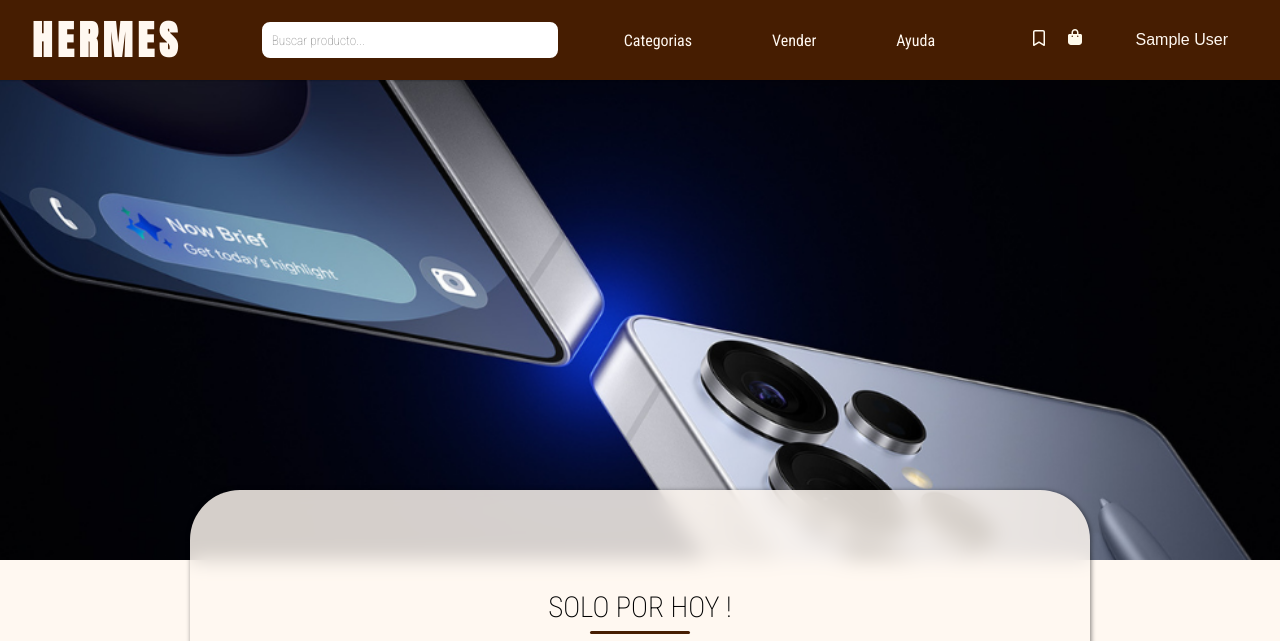
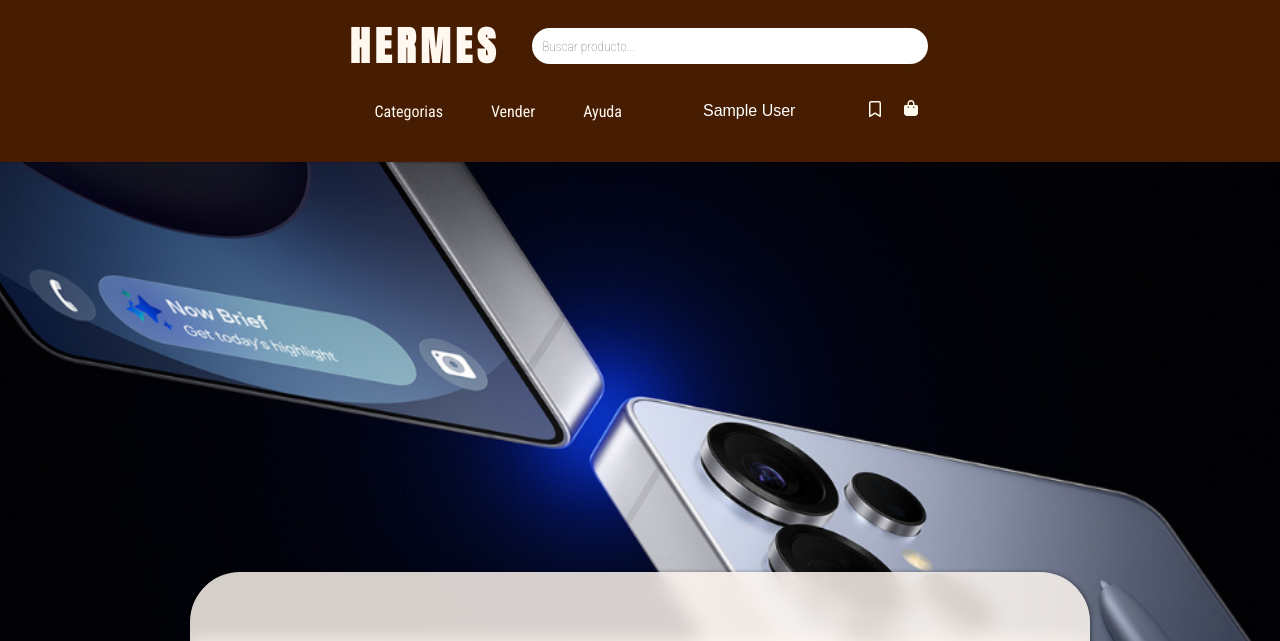
Before and after one commit to lorian49-dev/products-search, a PHP site: page /home.php in a window 1280 px wide. Shown: the top 641 px of the page. Run offline with PHP 8.4, Linux system fonts and the light colour scheme; the visitor is signed in with stand-in values (Sample User, id 1).

Commit message:
Header Changes

```diff
--- a/home.css
+++ b/home.css
@@ -15,12 +15,26 @@ body{
 
 header{
     width: 100%;
-    height: 80px;
     display: flex;
+    flex-direction: column;
     justify-content: space-between;
     align-items: center;
-    padding: 0 2rem;
+    padding: 0 2rem 2rem 2rem;
     background-color: #461d01;
+}
+
+.top{
+    width: 50%;
+    display: flex;
+    align-items: center;
+    justify-content: center;
+    gap: 30px;
+}
+
+.bottom{
+    display: flex;
+    align-items: center;
+    gap: 30px;
 }
 
 /*Logo*/
@@ -61,7 +75,7 @@ nav > ul{
     display: flex;
     align-items: center;
     height: 100%;
-    gap: 3rem;
+    gap: 1rem;
 }
 
 nav ul li{
@@ -88,13 +102,12 @@ nav ul li span:hover{
 ul li input{
     height: 40px;
     border: 2px solid #461d01;
-    border-radius:10px;
+    border-radius:25px;
     padding-left: 10px;
     font-family: 'roboto condensed', sans-serif;
     font-weight: 100;
-    width: 100%;
-    min-width: 300px;
-    max-width: 400px;
+    min-width: 400px;
+    max-width: 700px;
 }
 
 #results-container {
@@ -136,6 +149,13 @@ ul li input{
     align-items: center;
     gap: 1rem;
 }
+.account-header{
+    height: 100%;
+    display: flex;
+    justify-content: center;
+    margin-right: 20px;
+    gap: 1rem;
+}
 
 .icons-header span{
     cursor: pointer;
@@ -147,7 +167,7 @@ ul li input{
     transition: .5s;
 }
 
-.icons-header span:nth-child(3n), .icons-header span:last-child{
+.account-header span:nth-child(3n), .account-header span:last-child{
     width: 80px;
     filter: none;
     background-color: #ffb000;
@@ -157,7 +177,7 @@ ul li input{
     transition: all .5s ease;
 }
 
-.icons-header span:nth-child(3n):hover, .icons-header span:last-child:hover{
+.account-header span:nth-child(3n):hover, .account-header span:last-child:hover{
     background-color: #0097b2;
     color: #fff8f1;
     box-shadow: #0097b2 1px 1px 25px;
@@ -376,7 +396,7 @@ header a{
     border: none;
     cursor: pointer;
     font-size: 16px;
-    color: #fff8f1; /* // Texto claro sobre fondo oscuro */
+    color: #ffffff; /* // Texto claro sobre fondo oscuro */
     padding: 10px 20px;
     border-radius: 20px;
     transition: all .5s ease;
--- a/home.php
+++ b/home.php
@@ -13,12 +13,17 @@ session_start();
 </head>
 <body>
     <header>
+        <div class="top">
         <span id="logo-hermes-home"><h1>HERMES</h1></span>
-        <nav>
-            <ul>
+        <ul style="list-style:none;">
                 <li><input type="text" name="search-product" id="input-search-product" placeholder="Buscar producto...">
                 <div id="results-container"></div>
                 </li>
+        </ul>
+        </div>
+        <div class="bottom">
+        <nav>
+            <ul>
                 <li><span id="span-menu-categoria">Categorias</span>
                     <div id="menu-categoria" class="menu-categoria">
                         <ul>
@@ -48,11 +53,9 @@ session_start();
                 </li>
             </ul>
         </nav>
-        <div class="icons-header">
-        <span><img src="SOURCES/ICONOS-LOGOS/bookmark.svg" alt="wishlist"></span>
-        <span><img src="SOURCES/ICONOS-LOGOS/shopping_bag.svg" alt="Shopping Cart"></span>
 
-        <!-- perfil usuario -->
+        <div class="account-header">
+          <!-- perfil usuario -->
         <?php if (isset($_SESSION['usuario_nombre'])): ?>
             <div class="perfil-menu">
                 <button class="perfil-btn"> <?php echo htmlspecialchars($_SESSION['usuario_nombre']); ?></button>
@@ -65,8 +68,13 @@ session_start();
             <a href="registros-inicio-sesion/login.html"><span class="sisu-buttons"> Sign In</span></a>
             <a href="registros-inicio-sesion/register.html"><span class="sisu-buttons"> Sign Up</span></a>
         <?php endif; ?>
-    </div>
     <!-- fin del menu despegable -->
+        </div>
+        <div class="icons-header">
+        <span><img src="SOURCES/ICONOS-LOGOS/bookmark.svg" alt="wishlist"></span>
+        <span><img src="SOURCES/ICONOS-LOGOS/shopping_bag.svg" alt="Shopping Cart"></span>
+        </div>
+     </div>
     </header>
     <main>
         <div class="header-box">
```
Also changed, not shown: CRUD_Productos/index.css (added, +45 -0 lines), CRUD_Productos/index.php (+11 -24 lines).
